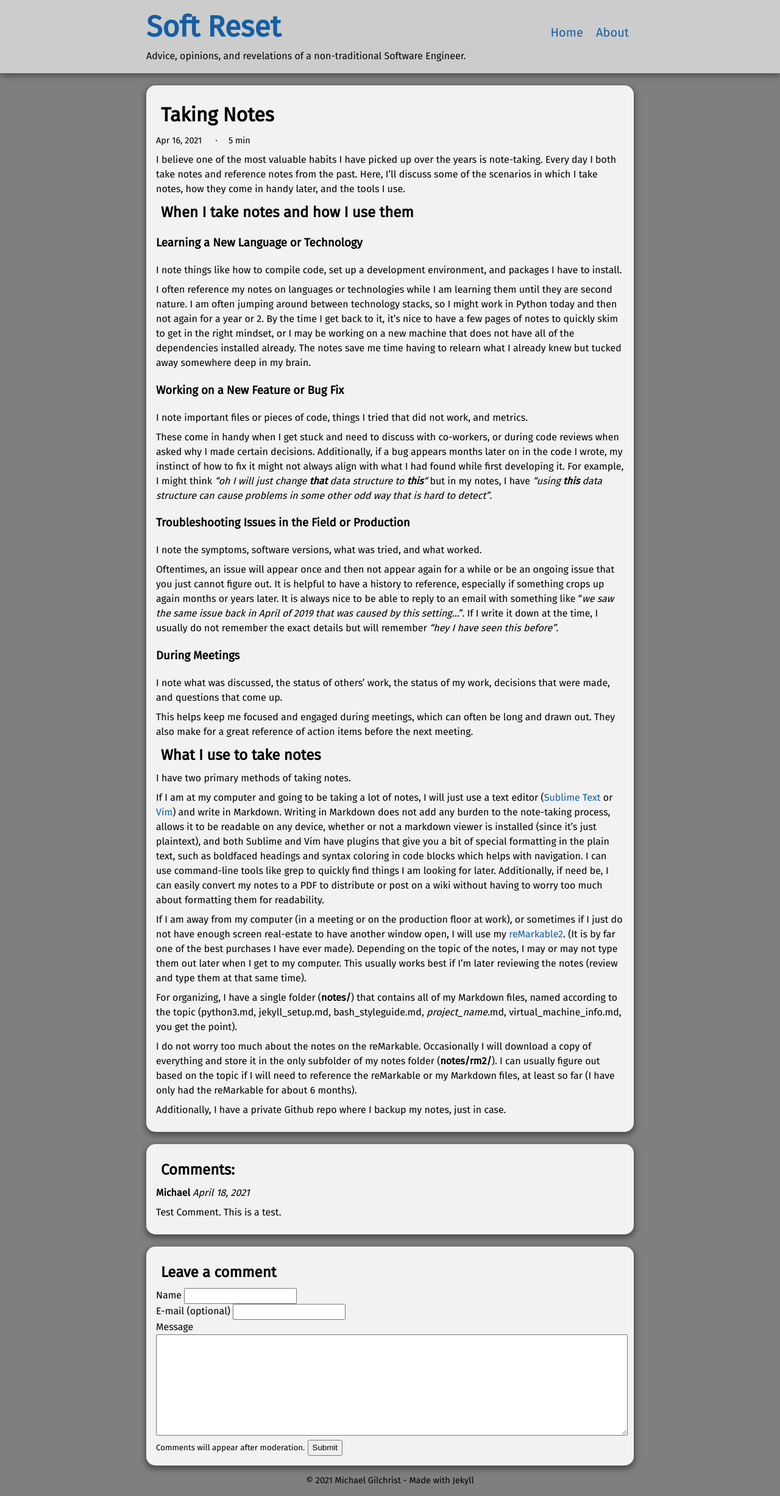
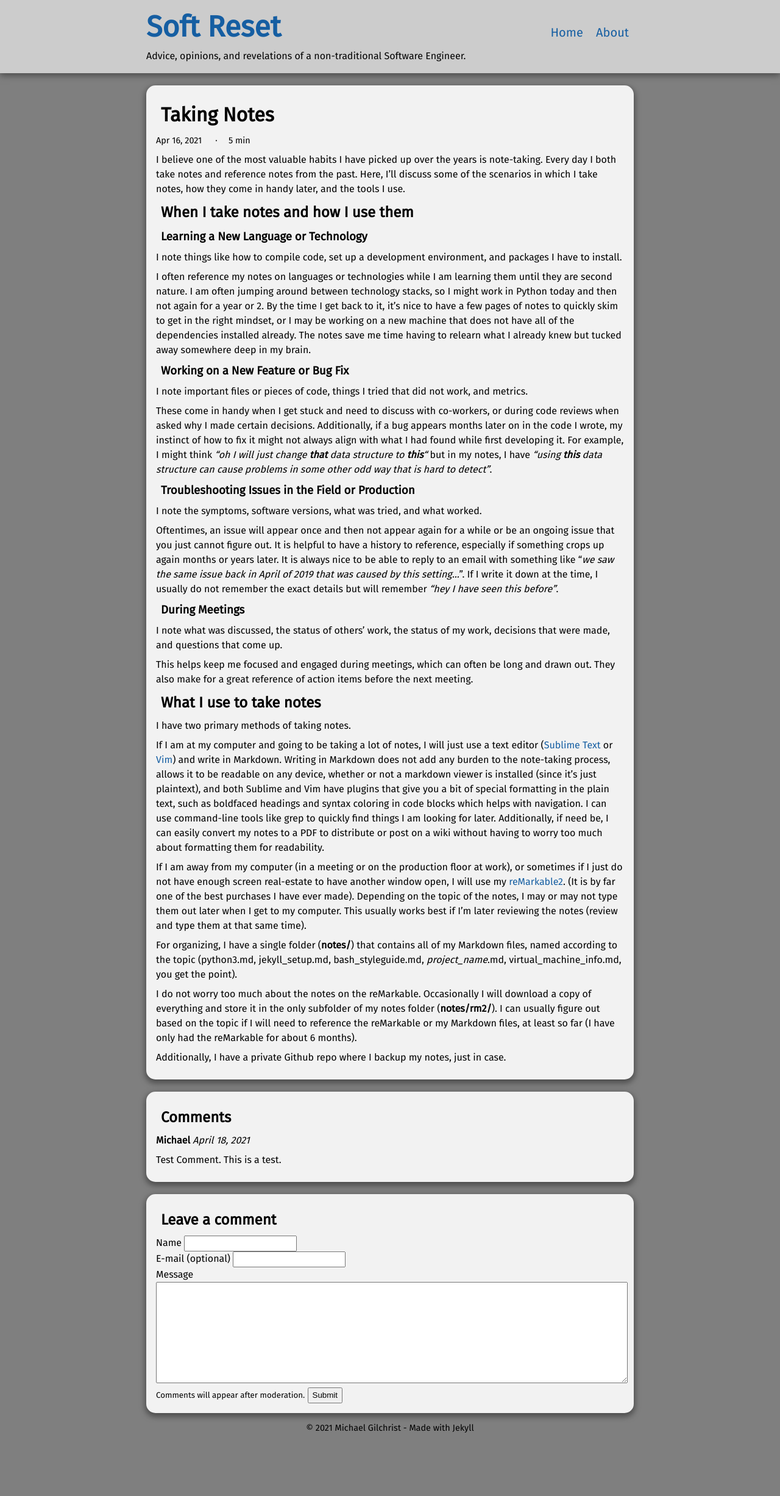
Before and after one commit to michaelgilch/michaelgilch.github.io, a Jekyll site: the page built from _posts/2021-04-16-taking-notes.md, in a window 1280 px wide. Shown: the whole page at 61% size. Built offline with Jekyll 4.4.1, drawn with Linux system fonts in a browser that asks for light colours; some web fonts are replaced; after the commit the page ends 2367 px from its top, so only the background shows below that.

Commit message:
More minor updates for formatting

```diff
--- a/_layouts/post.html
+++ b/_layouts/post.html
@@ -16,7 +16,7 @@ layout: default
     {% if site.data.comments[page.slug].size > 1 %}
       {{ site.data.comments[page.slug] | size }}
     {% endif %}
-    Comments:
+    Comments
     </h2>
     {% assign comments = site.data.comments[page.slug] | sort %}
     {% for comment in comments %}
--- a/_sass/content.scss
+++ b/_sass/content.scss
@@ -15,6 +15,10 @@
     margin: .5rem;
   }
 
+  h3 {
+    margin: .5rem;
+  }
+
   p {
     margin: .5rem 0;
   }
```
